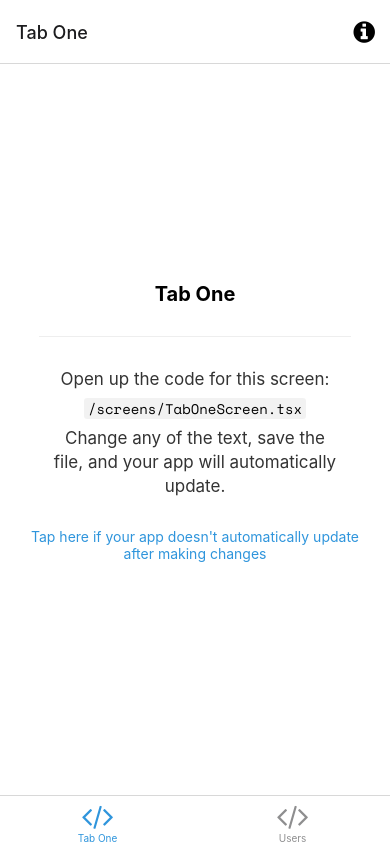
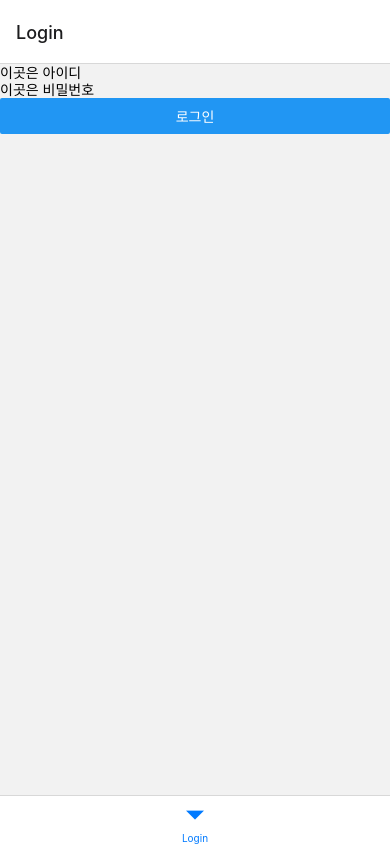
Before and after one commit to jeen0202/Rollin_native, a React Native app in the folder native/: screen /Login in a window 390 px wide. Built offline with nearby package versions, Linux system fonts and the light colour scheme; what expo-linking would draw is missing.

Commit message:
로그인 및 토큰확인 완료

```diff
--- a/native/app/AxiosApi.ts
+++ b/native/app/AxiosApi.ts
@@ -1,8 +1,8 @@
 import AsyncStorage from "@react-native-async-storage/async-storage";
 import axios from "axios";
 
-axios.defaults.baseURL = "http://localhost:8000";
-export const IMG_PATH = "http://localhost:8000";
+axios.defaults.baseURL = "http://172.20.10.5:8000";
+export const IMG_PATH = "http://172.20.10.5:8000";
 export const defaultAxios = async (url: any, method: any, data: any) => {
   console.log(`url : ${url}`);
   return await axios({
@@ -14,12 +14,14 @@ export const defaultAxios = async (url: any, method: any, data: any) => {
 };
 export const AuthAxios = async (url: any, method: any, data: any) => {
   console.log(`url : ${url}`);
+  const token = await AsyncStorage.getItem("loginUser")
+  console.log(token);
   return await axios({
     method,
     url,
     data,
     headers: {
-      Authorization: `Bearer eyJhbGciOiJIUzI1NiJ9.eyJzdWIiOiIxIiwiZXhwIjoxNjU2MDMyMTE4fQ.edillZ8YQthpAePKlm9-q7zZws0fD19dsK337RFS81s`,
+      Authorization: `Bearer ${token}`,
     },
   });
 };
--- a/native/app/userSaga.ts
+++ b/native/app/userSaga.ts
@@ -1,8 +1,8 @@
 import AsyncStorage from "@react-native-async-storage/async-storage";
 import { call, put, takeLatest } from "redux-saga/effects";
-import { getPapersFail, load2 } from "./paper";
+import { getPapersFail } from "./paper";
 import { defaultAxios, AuthAxios } from "./AxiosApi";
-import { getUsers, getUserById, login, load3, load4, load5, load7, checkLogin } from "./users";
+import { getUsers, getUserById, login, load3, load4, load5, tryLogin, checkLogin } from "./users";
 import { AxiosResponse } from "axios";
 
 function* getUser() {
@@ -41,8 +41,10 @@ function* idCheck(data: any) {
 
 function* LoginCheck(data: any) {
   try {
-    // console.log('data.payload', data.payload);
+    console.log('data.payload', data.payload);
     const response: AxiosResponse<any, any> = yield call(defaultAxios, "/user/Login", "post", data.payload);
+    console.log(response.data)
+    // console.log("로그인 시도 데이터 : " ,data.payload);
     yield put(getUserById(response.data.id));
     yield put(login(true));
     AsyncStorage.setItem("loginUser", response.data.token);
@@ -66,7 +68,7 @@ function* handleCheckLogin() {
   }
 }
 export function* watchGetUser() {
-  yield takeLatest(load7, LoginCheck);
+  yield takeLatest(tryLogin, LoginCheck);
   yield takeLatest(login, getUser);
   yield takeLatest(load3, postUser);
   yield takeLatest(load4, idCheck);
--- a/native/app/users.ts
+++ b/native/app/users.ts
@@ -28,7 +28,7 @@ const userSlice = createSlice({
     load4: (state: userState, action: PayloadAction) => {
       console.log(action.payload);
     },
-    load7: (state: userState, action: PayloadAction<Object>) => {
+    tryLogin: (state: userState, action: PayloadAction<Object>) => {
       console.log(action.payload);
     },
     load5: (state: userState, action: PayloadAction<number>) => {
@@ -56,5 +56,5 @@ const userSlice = createSlice({
   },
   extraReducers: {},
 });
-export const { login, logout, getUsers, load3, load4, load5, getUserById, load7, fistload, checkLogin } = userSlice.actions;
+export const { login, logout, getUsers, load3, load4, load5, getUserById, tryLogin, fistload, checkLogin } = userSlice.actions;
 export default userSlice.reducer;
--- a/native/navigation/index.tsx
+++ b/native/navigation/index.tsx
@@ -22,11 +22,15 @@ import PaperAddScreen from "../screens/Papers/PaperAddScreen";
 import PaperDetailScreen from "../screens/Papers/PaperDetailScreen";
 import MyPapersScreen from "../screens/Papers/MyPaperScreen";
 import AsyncStorage from "@react-native-async-storage/async-storage";
+import { useSelector } from "react-redux";
+import { RootState } from "../app/store";
+import LoginScreen from "../screens/login/LoginScreen"
 
 export default function Navigation({ colorScheme }: { colorScheme: ColorSchemeName }) {
+  const isLogin = useSelector((state:RootState)=>state.user.isLogin)
   return (
     <NavigationContainer linking={LinkingConfiguration} theme={colorScheme === "dark" ? DarkTheme : DefaultTheme}>
-      <RootNavigator />
+      {isLogin?<RootNavigator />:<LoginNavigator/>}
     </NavigationContainer>
   );
 }
@@ -56,6 +60,17 @@ function RootNavigator() {
   );
 }
 
+
+const LoginTab = createBottomTabNavigator<RootTabParamList>();
+
+function LoginNavigator(){
+  return (
+    <LoginTab.Navigator
+    initialRouteName= "Login">
+      <LoginTab.Screen name="Login" component={LoginScreen}></LoginTab.Screen>
+    </LoginTab.Navigator>
+  )
+}
 /**
  * A bottom tab navigator displays tab buttons on the bottom of the display to switch screens.
  * https://reactnavigation.org/docs/bottom-tab-navigator
--- a/native/package.json
+++ b/native/package.json
@@ -48,11 +48,10 @@
     "@babel/core": "^7.12.9",
     "@tsconfig/react-native": "^1.0.5",
     "@types/expo": "^33.0.1",
-    "@types/react": "^18.0.8",
+    "@types/jest": "^28.1.3",
+    "@types/react": "~17.0.21",
     "@types/react-native": "^0.66.19",
     "@types/react-redux": "^7.1.24",
-    "@types/jest": "^28.1.3",
-
     "@types/react-test-renderer": "^18.0.0",
     "jest": "^26.6.3",
     "jest-expo": "~45.0.0",
--- /dev/null
+++ b/native/screens/login/LoginScreen.jsx
@@ -0,0 +1,54 @@
+import { useState } from "react"
+import { useDispatch } from "react-redux"
+import { Button, StyleSheet, Text, TextInput, View } from "react-native"
+import { login, tryLogin } from "../../app/users"
+import axios from "axios"
+
+const LoginScreen = () => {
+    const dispatch = useDispatch()
+    const [user,setUser] = useState({
+        userId:"",
+        password:""
+    })
+    // const onChangeid = (e) => {
+    //     setId(e.target.value)
+    //     console.log(e)
+    // }
+
+    // const onChangepassword = (e) => {
+    //     setPassword(e.target.value)
+    // }
+
+    const onChangeHandler = (name,value) =>{
+        setUser({...user,[name]:value})
+        // console.log(user);
+    }
+
+    const onButtonClick = () => {
+        dispatch(tryLogin(user))
+    }
+
+    return (
+        <View>
+            <TextInput
+                placeholder="이곳은 아이디"
+                onChangeText={(text)=>onChangeHandler("userId",text)}
+            ></TextInput>
+            <TextInput
+                placeholder="이곳은 비밀번호"
+                secureTextEntry={true}
+                onChangeText={(text)=>onChangeHandler("password",text)}
+            ></TextInput>
+            <Button title="로그인" onPress={onButtonClick}>
+            </Button>
+        </View>
+    )
+}
+
+const styles = StyleSheet.create({
+    input: {
+        width: 200,
+    },
+})
+
+export default LoginScreen
--- a/native/types.tsx
+++ b/native/types.tsx
@@ -38,6 +38,7 @@ export type RootTabParamList = {
   TabOne: undefined;
   Paper: undefined;
   Users: undefined;
+  Login : undefined;
 };
 
 export type RootTabScreenProps<Screen extends keyof RootTabParamList> = CompositeScreenProps<
```
Also changed, not shown: native/components/login/login.js (deleted, +0 -51 lines), native/screens/login/JoinScreen.jsx (added), 2 other files (tests, documents, lock files or other folders).
